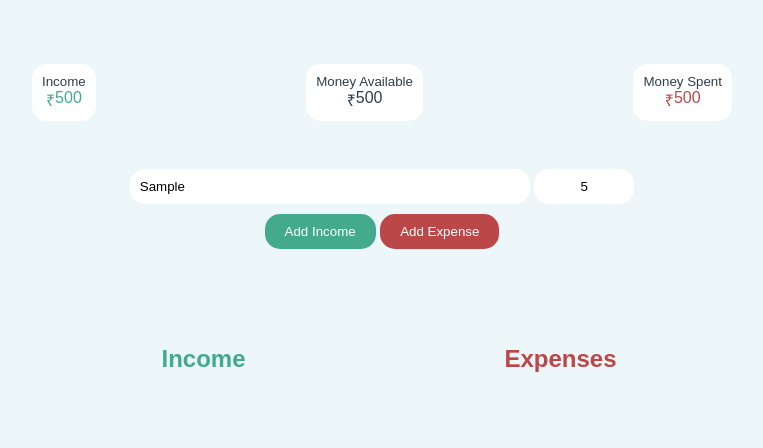
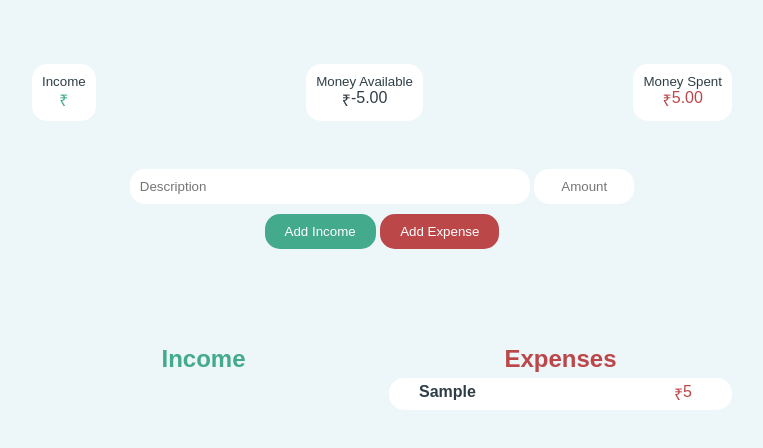
Before and after one commit to ajayu712/Personal_Finance_Analysis, a plain HTML site: page Main/index.html in a window 1280 px wide. Both pictures are taken after typing "Sample", "5" into the empty fields and a click on the button "Add Expense". Shown: the whole page, without its empty margins (258-1021 px from the left). Drawn offline with Linux system fonts and the light colour scheme; a web font is replaced by a local one.

Commit message:
Finance App Completed

```diff
--- a/Main/index.html
+++ b/Main/index.html
@@ -16,7 +16,7 @@
                 <small>Income</small>
                 <div class="amount_container">
                     <p id="earned_symbol">₹</p>
-                    <span id="amount_earned">500</span>
+                    <span id="amount_earned"></span>
                 </div>
             </div>
 
@@ -24,7 +24,7 @@
                 <small>Money Available</small>
                 <div class="amount_container">
                     <p >₹</p>
-                    <span id="amount_available">500</span>
+                    <span id="amount_available"></span>
                 </div>
             </div>
 
@@ -32,7 +32,7 @@
                 <small>Money Spent</small>
                 <div class="amount_container">
                     <p id="spent_symbol">₹</p>
-                    <span id="amount_spent">500</span>
+                    <span id="amount_spent"></span>
                 </div>
             </div>
         </div>
--- a/Main/main.js
+++ b/Main/main.js
@@ -20,16 +20,30 @@ const itemCtrl =(function(){
             let ID = itemCtrl.createID();
             //create new items
             newMoney = new Item(ID, description, amount);
-            console.log(newMoney)
+            //console.log(newMoney)
             //push it into the array
             data.items.push(newMoney)
-            console.log(data)
+            //console.log(data)
             return newMoney
         },
         createID: function(){
             //create random id number between 0 and 10000
             const idNum = Math.floor(Math.random()*10000);
             return idNum;
+        },
+        getIdNumber: function(item){
+            const amountId = (item.parentElement.id);
+            //console.log(amountId)
+            const itemArr = amountId.split('-');
+            const id = parseInt(itemArr[1])
+            return id
+        },
+        deleteAmountArr:function(id){
+            const ids = data.items.map(function(item){
+                return item.id
+            });
+            const index = ids.indexOf(id)
+            data.items.splice(index,1)
         }
     }
 })();
@@ -44,7 +58,7 @@ const UICtrl = (function(){
         amount: '#amount',
         moneyEarned: '#amount_earned',
         moneyAvailable:'#amount_available',
-        moneySpent:'#amount_spend',
+        moneySpent:'#amount_spent',
         incomeList:'#income_container',
         expenseList:'#expense_container',
         incomeItem:'.income_amount',
@@ -69,11 +83,11 @@ const UICtrl = (function(){
         },
         addIncomeItem: function(item){
             //create new div
-            const div = document.createElement('div')
+            const div = document.createElement('div');
             // add class to the div
             div.classList ='item income'
             //add id to the div
-            div.id = 'item-${item.id}'
+            div.id = `item-${item.id}`
             //add html
             div.innerHTML =`
                 <h4>${item.description}</h4>
@@ -85,6 +99,64 @@ const UICtrl = (function(){
             `;
             //insert income into the list
             document.querySelector(UISelectors.incomeList).insertAdjacentElement('beforeend',div)
+        },
+        clearInputs:function(){
+            document.querySelector(UISelectors.description).value=''
+            document.querySelector(UISelectors.amount).value=''
+        },
+        updateEarned:function(){
+            //all income elements
+            const allIncome = document.querySelectorAll(UISelectors.incomeItem)
+            //console.log(allIncome)
+            //array with all income
+            const incomeCount = [...allIncome].map(item => +item.innerHTML);
+            //Calculate Total Earned
+            const incomeSum = incomeCount.reduce(function(a,b){
+                return a+b
+            },0);
+            // console.log(incomeSum)
+            const earnedTotal = document.querySelector(UISelectors.moneyEarned).innerHTML = incomeSum.toFixed(2);
+        },
+        addExpenseItem:function(item){
+            //create new div
+            const div = document.createElement('div');
+            // add class to the div
+            div.classList ='item expense'
+            //add id to the div
+            div.id = `item-${item.id}`
+            //add html
+            div.innerHTML =`
+                <h4>${item.description}</h4>
+                <div class="item_expense">
+                    <p class="symbol">₹</p>
+                    <span class="expense_amount">${item.amount}</span>
+                </div>
+                <i class="fa fa-trash-alt"></i>
+            `;
+            //insert income into the list
+            document.querySelector(UISelectors.expenseList).insertAdjacentElement('beforeend',div)
+        },
+        updateSpent:function(){
+            //all expenses elements
+            const allExpenses = document.querySelectorAll(UISelectors.expenseItem)
+            //Array with all expenses
+            const expenseCount = [...allExpenses].map(item => +item.innerHTML);
+            //Calculate Total Spent
+            const expenseSum = expenseCount.reduce(function(a,b){
+                return a+b
+            },0)
+            const expensesTotal = document.querySelector(UISelectors.moneySpent).innerHTML = expenseSum.toFixed(2);
+        },
+        updateAvailable:function(){
+            const earned = document.querySelector(UISelectors.moneyEarned);
+            const spent = document.querySelector(UISelectors.moneySpent);
+            const available = document.querySelector(UISelectors.moneyAvailable);
+            available.innerHTML = ((+earned.innerHTML)-(+spent.innerHTML)).toFixed(2)
+        },
+        deleteAmount: function(id){
+            const amountId = `#item-${id}`;
+            const amountDelete = document.querySelector(amountId)
+            amountDelete.remove()
         }
     }
 })();
@@ -97,6 +169,10 @@ const App = (function(){
         const UISelectors = UICtrl.getSelectors();
         // add new income
         document.querySelector(UISelectors.incomeBtn).addEventListener('click',addIncome);
+        // add new expense
+        document.querySelector(UISelectors.expenseBtn).addEventListener('click',addExpense);
+        // Delete Item
+        document.querySelector(UISelectors.itemsContainer).addEventListener('click',deleteItem);
     }
 
     //add new income
@@ -108,16 +184,50 @@ const App = (function(){
         if(description.descriptionInput !=='' && amount.amountInput !==''){
             //add new item
             const newMoney = itemCtrl.addMoney(description.descriptionInput,amount.amountInput);
-            console.log(newMoney)
             //add item to the list
-            UICtrl.addIncomeItem(newMoney)
-
-            //check data
-            // const checkData = itemCtrl.logData();
-            // console.log(checkData)
+            UICtrl.addIncomeItem(newMoney);
+            //Clear Inputs
+            UICtrl.clearInputs();
+            //Update Earned
+            UICtrl.updateEarned();
+            //Calculate Money Available
+            UICtrl.updateAvailable();
         }
     }
-
+    //Add new Expense
+    const addExpense =function(){
+        // get description and amount values
+        const description = UICtrl.getDescriptionInput();
+        const amount = UICtrl.getValueInput();
+        // if inputs are not empty
+        if(description.descriptionInput !=='' && amount.amountInput !==''){
+            //add new item
+            const newMoney = itemCtrl.addMoney(description.descriptionInput,amount.amountInput);
+            //add Item to List
+            UICtrl.addExpenseItem(newMoney);
+            //Clear Inputs
+            UICtrl.clearInputs();
+            //Update Spent
+            UICtrl.updateSpent();
+            //Calculate Money Available
+            UICtrl.updateAvailable();
+        }
+    }
+    //Delete Item
+    const deleteItem = function(e){
+        if(e.target.classList.contains('fa')){
+            const id = itemCtrl.getIdNumber(e.target)
+            UICtrl.deleteAmount(id)
+            itemCtrl.deleteAmountArr(id)
+            //Update Earned
+            UICtrl.updateEarned();
+            //Update Spent
+            UICtrl.updateSpent();
+            //Calculate Money Available
+            UICtrl.updateAvailable();
+        }
+        e.preventDefault()
+    }
     //init function
     return{
         init:function(){
```
